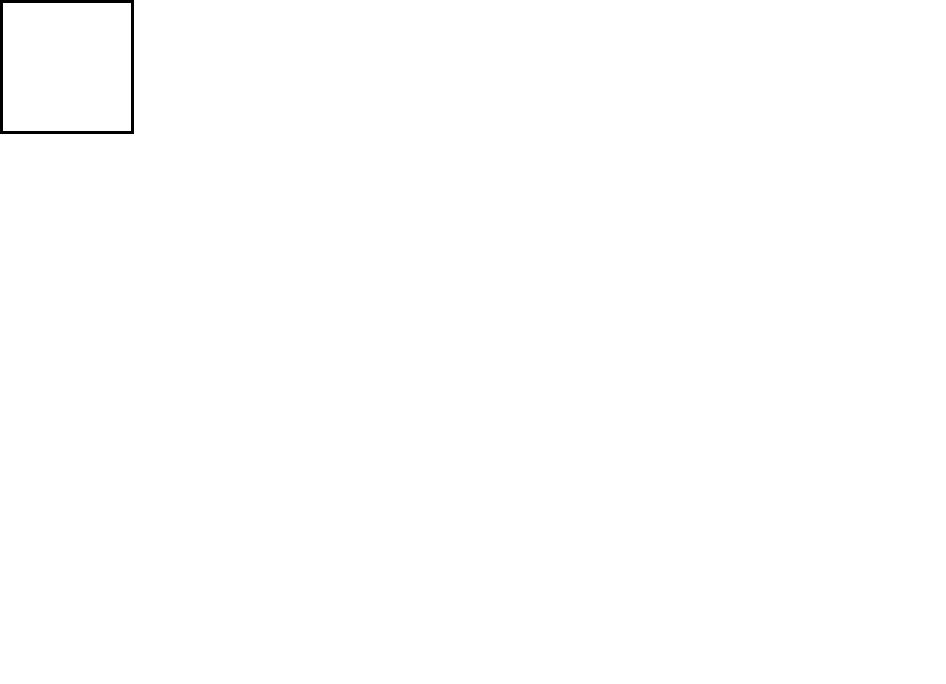
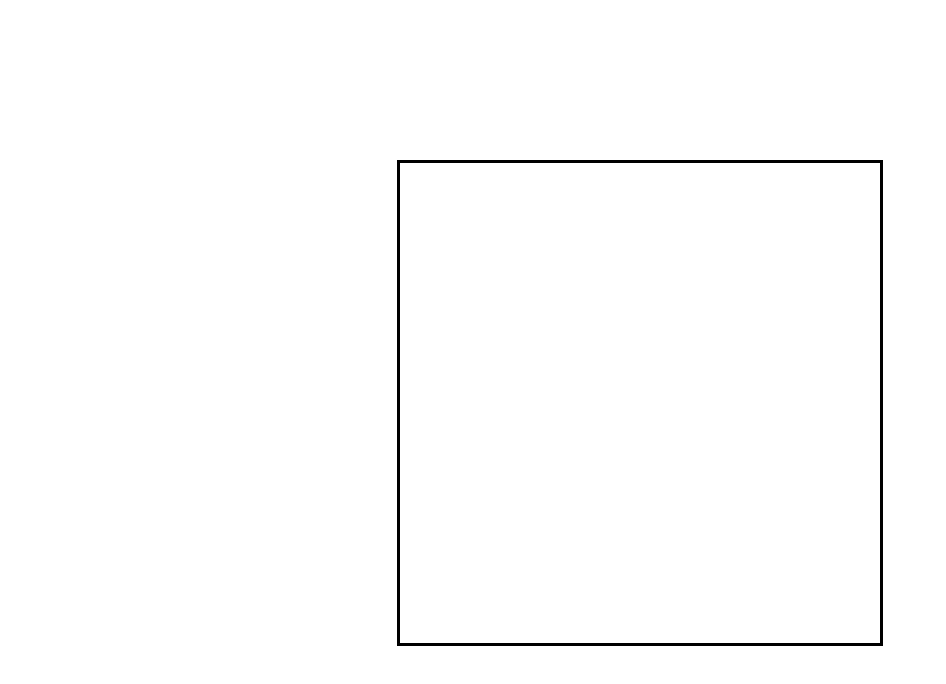
Before and after one commit to AlexdelCarmen/etch-a-sketch, a plain HTML site: page index.html in a window 1280 px wide. Shown: the whole page, without its empty margins (0-946 px from the left). Drawn offline with Linux system fonts and the light colour scheme.

Commit message:
Create drawing board, add color on hover code

```diff
--- a/script.js
+++ b/script.js
@@ -1,8 +1,22 @@
 const mainContainer = document.querySelector('.main-container');
 let pixelNumber = 16;
+let pixelSize = 480 / pixelNumber;
 
 for (let i = 1; i <= (pixelNumber * pixelNumber); i++) {
     const pixel = document.createElement('div');
     pixel.classList.add('pixel');
+    pixel.style.height = `${pixelSize}px`;
+    pixel.style.width = `${pixelSize}px`;
+    pixel.id = i;
     mainContainer.appendChild(pixel);
 }
+
+const pixels = document.querySelectorAll('.pixel');
+
+function changeColor(e) {
+    const pixelToChange = document.getElementById(e.path[0].id);
+    if (pixelToChange === null) return;
+    pixelToChange.style.backgroundColor = 'rgba(255,0,0,1)';
+}
+
+pixels.forEach(pixel => addEventListener('mouseover', changeColor));
--- a/style.css
+++ b/style.css
@@ -4,18 +4,16 @@ body{
     font-family: Helvetica;
     box-sizing: border-box;
     font-size: 10px;
+    display: flex;
+    align-items: center;
+    justify-content: center;
 }
 
 .main-container {
     display: flex;
     flex-wrap: wrap;
-    max-width: 8rem;
-    max-height: 8rem;
+    max-width: 480px;
+    max-height: 480px;
     border: 0.2rem solid black;
+    margin-top: 10rem;
  }
-
-.pixel {
-    width: 0.5rem;
-    height: 0.5rem;
-    text-align: center;
-}
```
